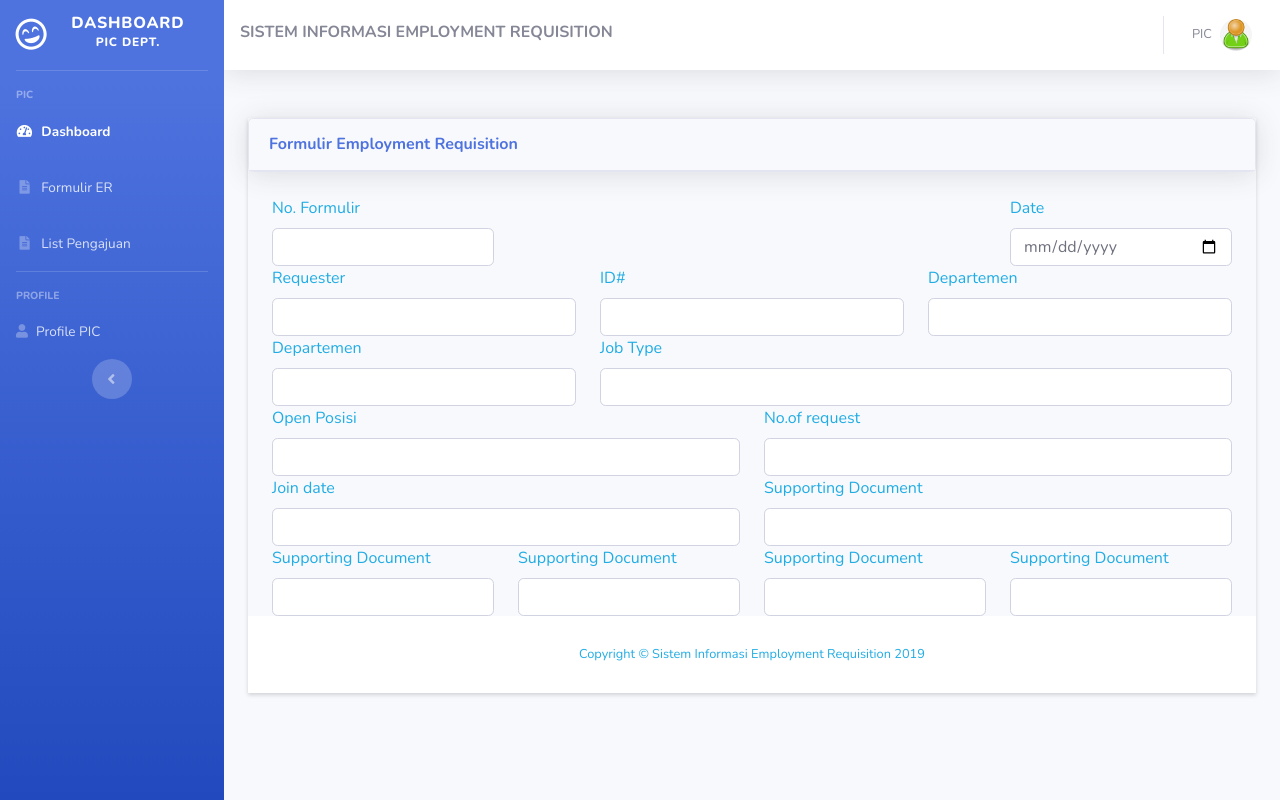
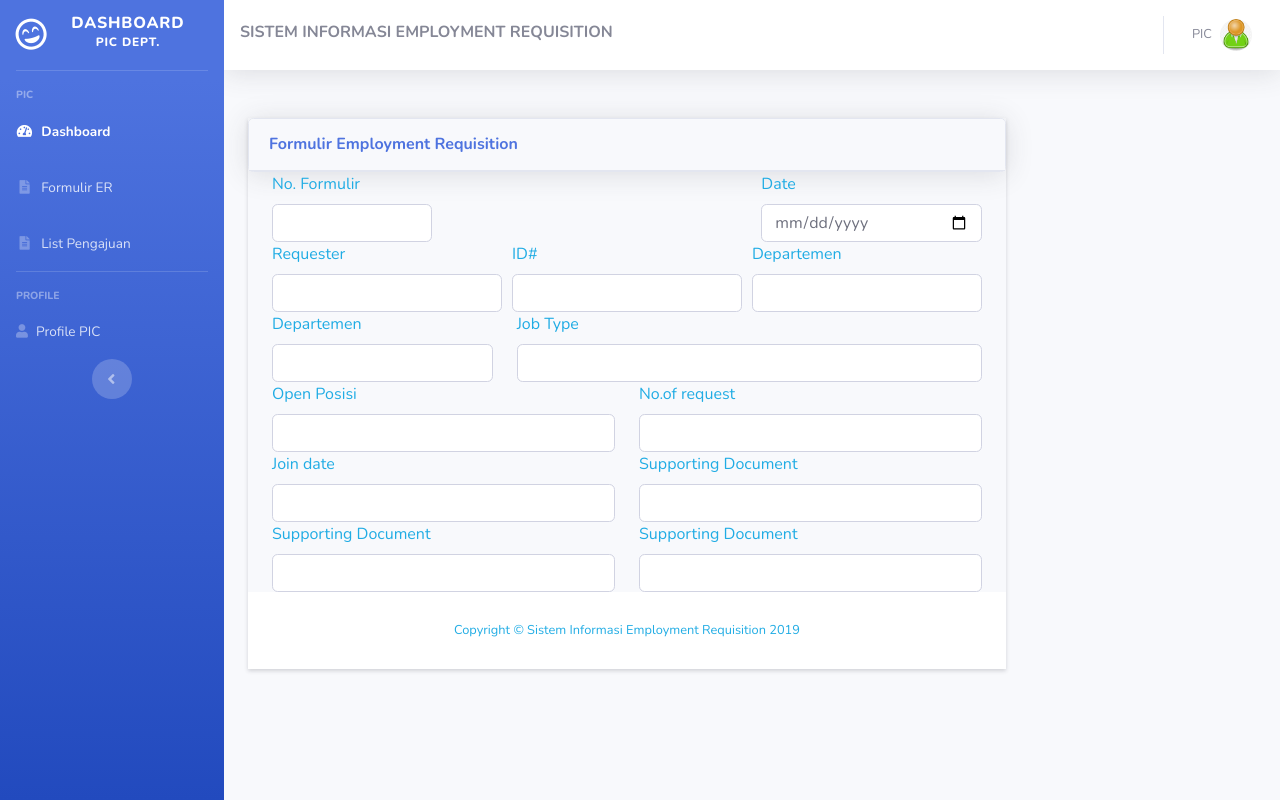
Before and after one commit to alan96320/Employment-Requisition, a PHP site: page /pic/formER.php in a window 1280 px wide. Run offline with PHP 8.4, Linux system fonts and the light colour scheme; the visitor is signed in with stand-in values (Sample User, id 1); data comes from the database, SQL or seed files in the repository.

Commit message:
Update formER.php
update form ER

```diff
--- a/pic/formER.php
+++ b/pic/formER.php
@@ -70,15 +70,14 @@ $rows = $stm->fetchAll(PDO::FETCH_ASSOC);
 
   <!-- Data Tables  -->
    <form class="form-horizontal">
-  <div class="card shadow mb-4">
+  <div class="card shadow mb-">
     <div class="card-header py-3">
       <h6 class="m-0 font-weight-bold text-primary">Formulir Employment Requisition</h6>
     </div>
   </div>
 
 <!-- Page container Formulir ER -->
-
-    <div class="container">
+   <div class="container">
       <div class="row justify-content-between">
     <div class="col-3">
       <div class="form">
@@ -86,12 +85,13 @@ $rows = $stm->fetchAll(PDO::FETCH_ASSOC);
         <input type="number" name="id_karyawan" class="form-control" required>
       </div>
     </div>
-    <div class="col-3" right>
+    <div class="col-4">
       <label>Date</label>
       <input type="date" name="id_karyawan" class="form-control" required>
     </div>
   </div>
-<div class="row">
+
+<div class="form-row">
     <div class="col-4">
       <div class="form">
         <label>Requester</label>
@@ -131,6 +131,7 @@ $rows = $stm->fetchAll(PDO::FETCH_ASSOC);
       <input type="" name="id_karyawan" class="form-control" required>
     </div>
   </div>
+
   <div class="row">
     <div class="col">
       <div class="form">
@@ -143,30 +144,28 @@ $rows = $stm->fetchAll(PDO::FETCH_ASSOC);
       <input type="" name="id_karyawan" class="form-control" required>
     </div>
   </div>
+
   <div class="row">
-  <div class="col">
-    <label>Supporting Document</label>
-      <input type="" name="id_karyawan" class="form-control" required></div>
-  <div class="col">
-<label>Supporting Document</label>
-      <input type="" name="id_karyawan" class="form-control" required>
-  </div>
   <div class="col">
     <label>Supporting Document</label>
       <input type="" name="id_karyawan" class="form-control" required>
   </div>
   <div class="col">
-    <label>Supporting Document</label>
+      <label>Supporting Document</label>
       <input type="" name="id_karyawan" class="form-control" required>
   </div>
-</div>
 
 
 
-  </div>
-  </form>
 
-  <!-- Footer -->
+
+
+
+    </div>
+   </div>
+</form>
+
+<!--   Footer -->
   <footer class="sticky-footer bg-white">
     <div class="container my-auto">
       <div class="copyright text-center my-auto">
@@ -174,7 +173,7 @@ $rows = $stm->fetchAll(PDO::FETCH_ASSOC);
       </div>
     </div>
   </footer>
-  <!-- End of Footer -->
+  <!-- End of Footer
 
   </div>
   <!-- End of Content Wrapper -->
```
